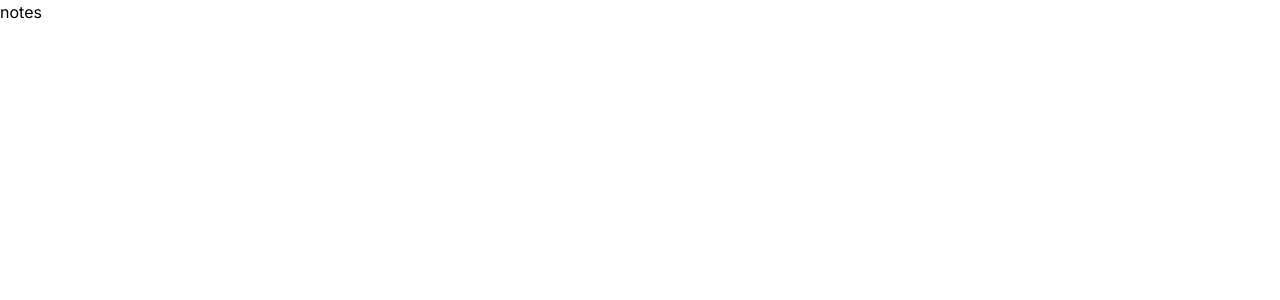
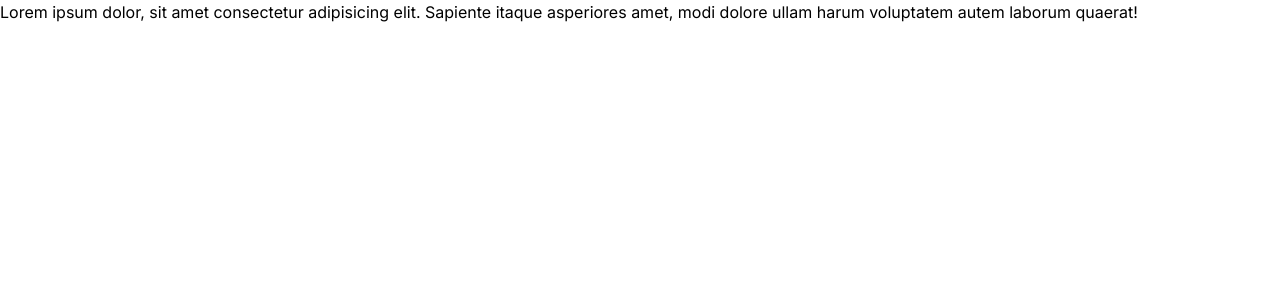
Before and after one commit to Nwakaego-Ego/Advanced_note, a Next.js app: page / in a window 1280 px wide. Shown: the top 300 px of the page. Built offline with nearby package versions, Linux system fonts and the light colour scheme.

Commit message:
working on the * path

```diff
--- a/src/app/components/note/notes.tsx
+++ b/src/app/components/note/notes.tsx
@@ -1,7 +1,12 @@
 import React from "react";
 
 const Notes = () => {
-  return <div>notes</div>;
+  return (
+    <div>
+      Lorem ipsum dolor, sit amet consectetur adipisicing elit. Sapiente itaque
+      asperiores amet, modi dolore ullam harum voluptatem autem laborum quaerat!
+    </div>
+  );
 };
 
 export default Notes;
--- a/src/app/page.tsx
+++ b/src/app/page.tsx
@@ -1,15 +1,13 @@
 "use client";
-import { BrowserRouter, Routes, Route } from "react-router-dom";
+import { BrowserRouter, Routes, Route, Navigate } from "react-router-dom";
 import Notes from "../app/components/note/notes";
-import { Navigate } from "react-router-dom";
-
 export default function Home() {
   return (
     <main>
       <BrowserRouter>
         <Routes>
           <Route path="/" element={<Notes />} />
-          <Route path="*" element={<Navigate to="/" />} />
+          <Route element={<Navigate to="/" />} />
         </Routes>
       </BrowserRouter>
     </main>
```
